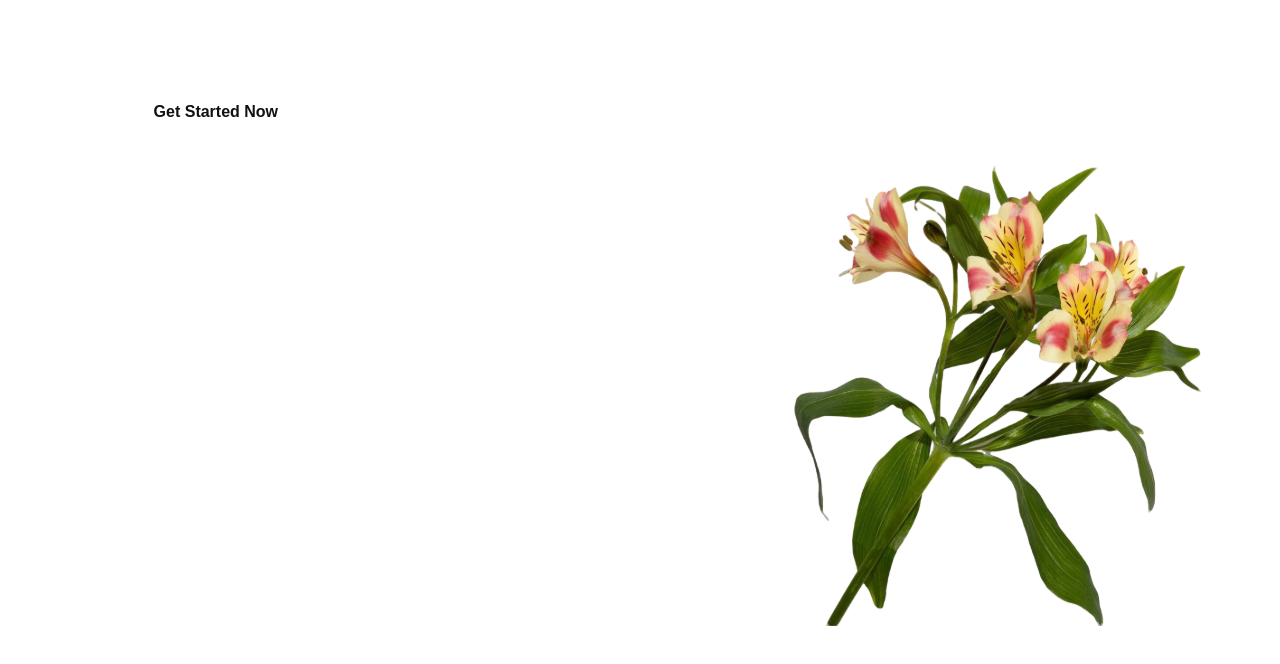
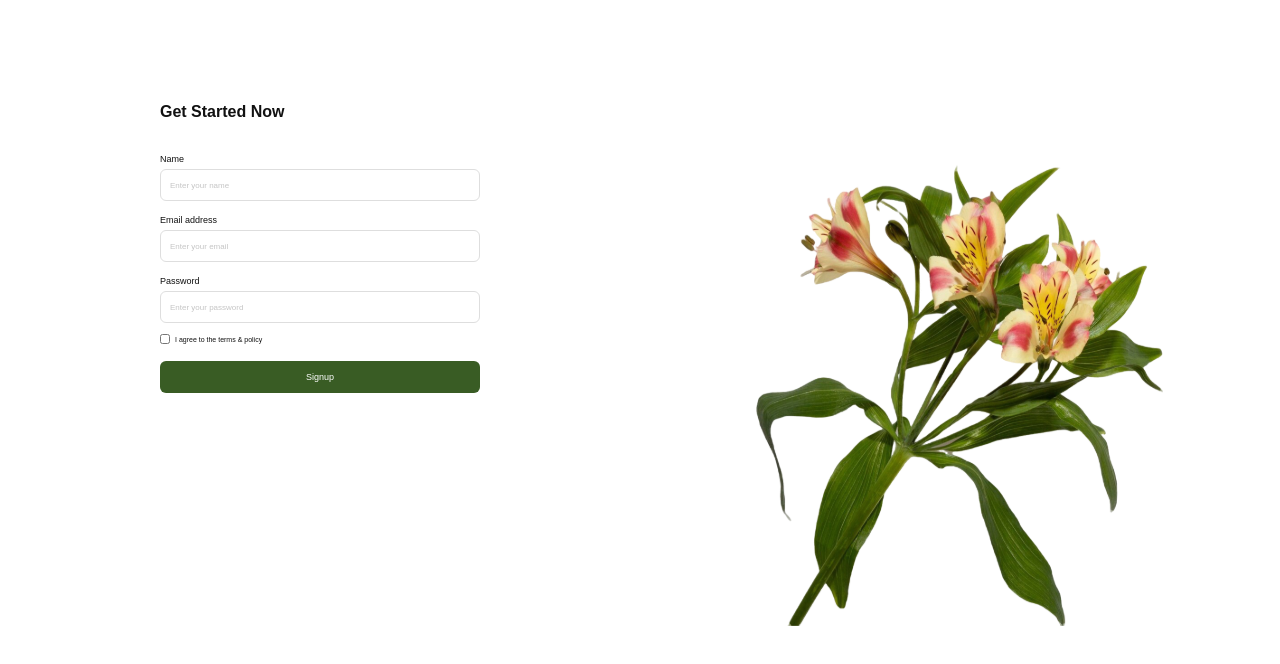
Before and after one commit to MoonlitRancee/appdev1-final-practical-exam, a React (Vite) app: page / in a window 1280 px wide. Shown: the top 664 px of the page. Built offline with nearby package versions, Linux system fonts and the light colour scheme.

Commit message:
Add Sign Up form

```diff
--- a/src/SignUp.jsx
+++ b/src/SignUp.jsx
@@ -6,7 +6,50 @@ function SignUp() {
   return (
     <main className={styles.signupPage}>
       <section className={styles.leftSection}>
-        <h1 className={styles.title}>Get Started Now</h1>
+        <div className={styles.formContainer}>
+          <h1 className={styles.title}>Get Started Now</h1>
+
+          <form className={styles.signupForm}>
+            <div className={styles.formGroup}>
+              <label htmlFor="name">Name</label>
+              <input
+                type="text"
+                id="name"
+                name="name"
+                placeholder="Enter your name"
+              />
+            </div>
+
+            <div className={styles.formGroup}>
+              <label htmlFor="email">Email address</label>
+              <input
+                type="email"
+                id="email"
+                name="email"
+                placeholder="Enter your email"
+              />
+            </div>
+
+            <div className={styles.formGroup}>
+              <label htmlFor="password">Password</label>
+              <input
+                type="password"
+                id="password"
+                name="password"
+                placeholder="Enter your password"
+              />
+            </div>
+
+            <label className={styles.terms}>
+              <input type="checkbox" name="terms" />
+              <span>I agree to the terms &amp; policy</span>
+            </label>
+
+            <button type="submit" className={styles.signupButton}>
+              Signup
+            </button>
+          </form>
+        </div>
       </section>
 
       <section className={styles.rightSection}>
--- a/src/SignUp.module.css
+++ b/src/SignUp.module.css
@@ -9,7 +9,98 @@
 .leftSection {
   flex: 1;
   min-width: 0;
-  padding: 100px 0 0 12%;
+  display: flex;
+  justify-content: center;
+  padding: 100px 0 40px;
+}
+
+.formContainer {
+  width: 62%;
+  max-width: 320px;
+}
+
+.title {
+  margin: 0 0 30px;
+  font-family: "Poppins", sans-serif;
+  font-size: 16px;
+  font-weight: 600;
+  line-height: 1.5;
+  color: #111111;
+}
+
+.signupForm {
+  display: flex;
+  flex-direction: column;
+  gap: 14px;
+}
+
+.formGroup {
+  display: flex;
+  flex-direction: column;
+  gap: 5px;
+}
+
+.formGroup label {
+  font-family: "Poppins", sans-serif;
+  font-size: 9px;
+  font-weight: 500;
+  color: #111111;
+}
+
+.formGroup input {
+  width: 100%;
+  height: 32px;
+  padding: 0 9px;
+  border: 1px solid #dedede;
+  border-radius: 6px;
+  outline: none;
+  font-family: "Poppins", sans-serif;
+  font-size: 9px;
+  background-color: #ffffff;
+}
+
+.formGroup input::placeholder {
+  color: #c5c5c5;
+  font-size: 8px;
+}
+
+.formGroup input:focus {
+  border-color: #395c24;
+}
+
+.terms {
+  display: flex;
+  align-items: center;
+  gap: 5px;
+  margin-top: -3px;
+  font-family: "Poppins", sans-serif;
+  font-size: 7px;
+  color: #111111;
+}
+
+.terms input {
+  width: 10px;
+  height: 10px;
+  margin: 0;
+  accent-color: #395c24;
+}
+
+.signupButton {
+  width: 100%;
+  height: 32px;
+  margin-top: 3px;
+  border: none;
+  border-radius: 6px;
+  background-color: #395c24;
+  color: #ffffff;
+  font-family: "Poppins", sans-serif;
+  font-size: 9px;
+  font-weight: 500;
+  cursor: pointer;
+}
+
+.signupButton:hover {
+  background-color: #2f4d1e;
 }
 
 .rightSection {
@@ -29,12 +120,16 @@
   object-fit: contain;
 }
 
+@media (max-width: 600px) {
+  .leftSection {
+    padding: 60px 20px 30px;
+  }
 
-.title {
-  margin: 0;
-  font-family: "Poppins", sans-serif;
-  font-size: 16px;
-  font-weight: 600;
-  line-height: 1.5;
-  color: #111111;
+  .formContainer {
+    width: 100%;
+  }
+
+  .rightSection {
+    display: none;
+  }
 }
```
Also changed, not shown: Cuervo-signup-form.png (added).
